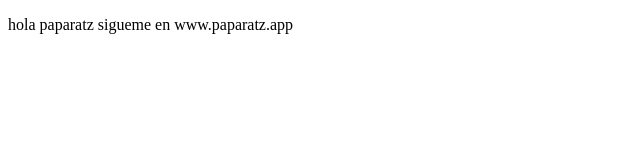
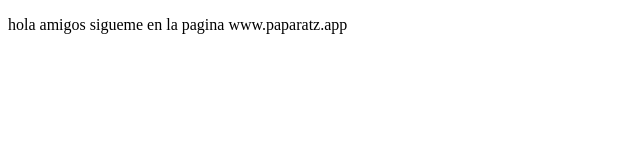
Before and after one commit to Hped01/proyectoDemoCursoPrework, a plain HTML site: page index.html in a window 1280 px wide. Shown: the full height of the page, 0-640 px from the left. Drawn offline with Linux system fonts and the light colour scheme.

Commit message:
cambios agregamos pagina web

```diff
--- a/index.html
+++ b/index.html
@@ -8,6 +8,7 @@
 </head>
 <body>
     <p>
-        hola paparatz sigueme en www.paparatz.app
+        hola amigos sigueme en la pagina www.paparatz.app
+    </p>
 </body>
 </html>
```
